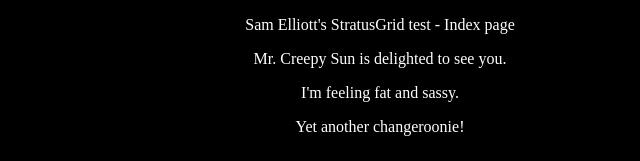
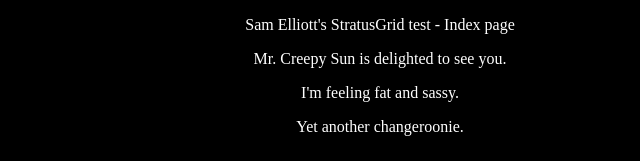
Before and after one commit to samuel-elliott/StratusGrid, a plain HTML site: page index.html in a window 1280 px wide. Shown: the top 161 px of the page, 260-900 px from the left. Drawn offline with Linux system fonts and the light colour scheme.

Commit message:
Yet another change for the purpose of testing Codepipeline.

```diff
--- a/index.html
+++ b/index.html
@@ -7,7 +7,7 @@
 <p style="text-align:center;color:white">Sam Elliott's StratusGrid test - Index page</p>
 <p style="text-align:center;color:white">Mr. Creepy Sun is delighted to see you.</p>
 <p style="text-align:center;color:white">I'm feeling fat and sassy.</p>
-<p style="text-align:center;color:white">Yet another changeroonie!</p>
+<p style="text-align:center;color:white">Yet another changeroonie.</p>
 <img src="images/Mr_Creepy_Sun.png" alt="Mr. Creepy Sun"></p>
 </BODY>
 </HTML>
```
